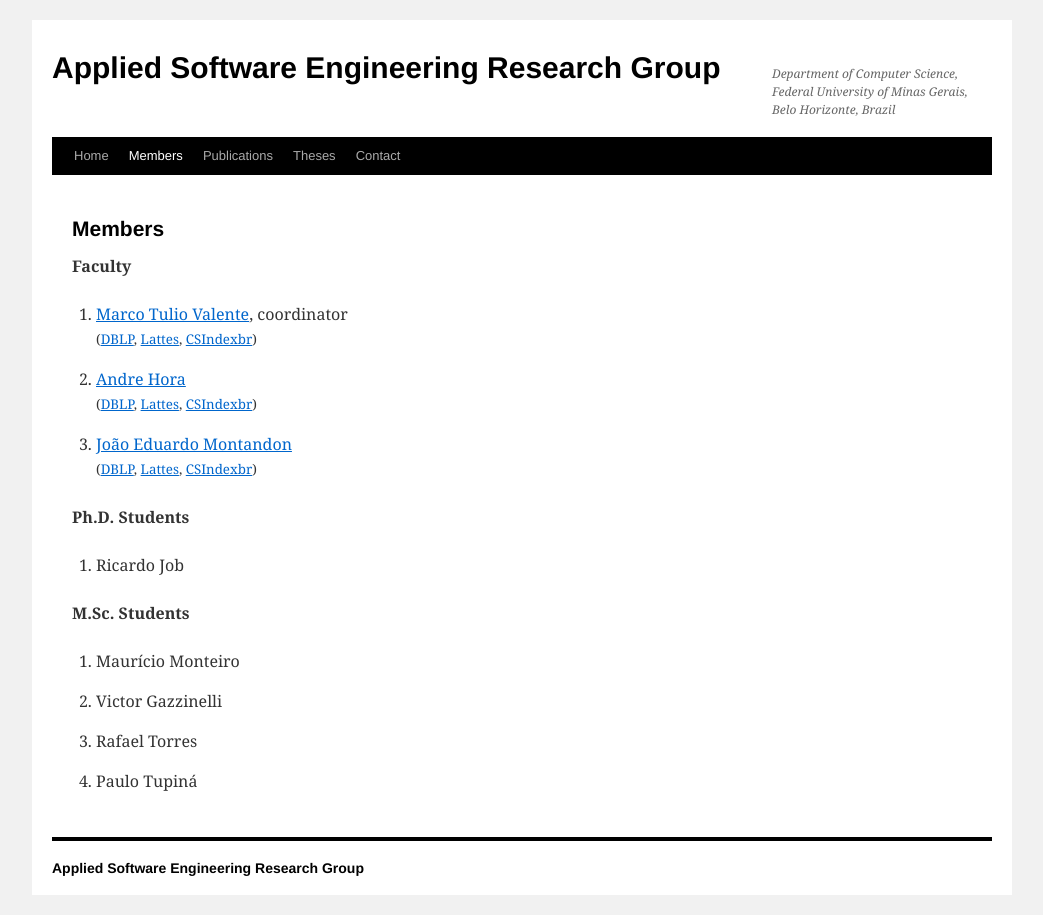
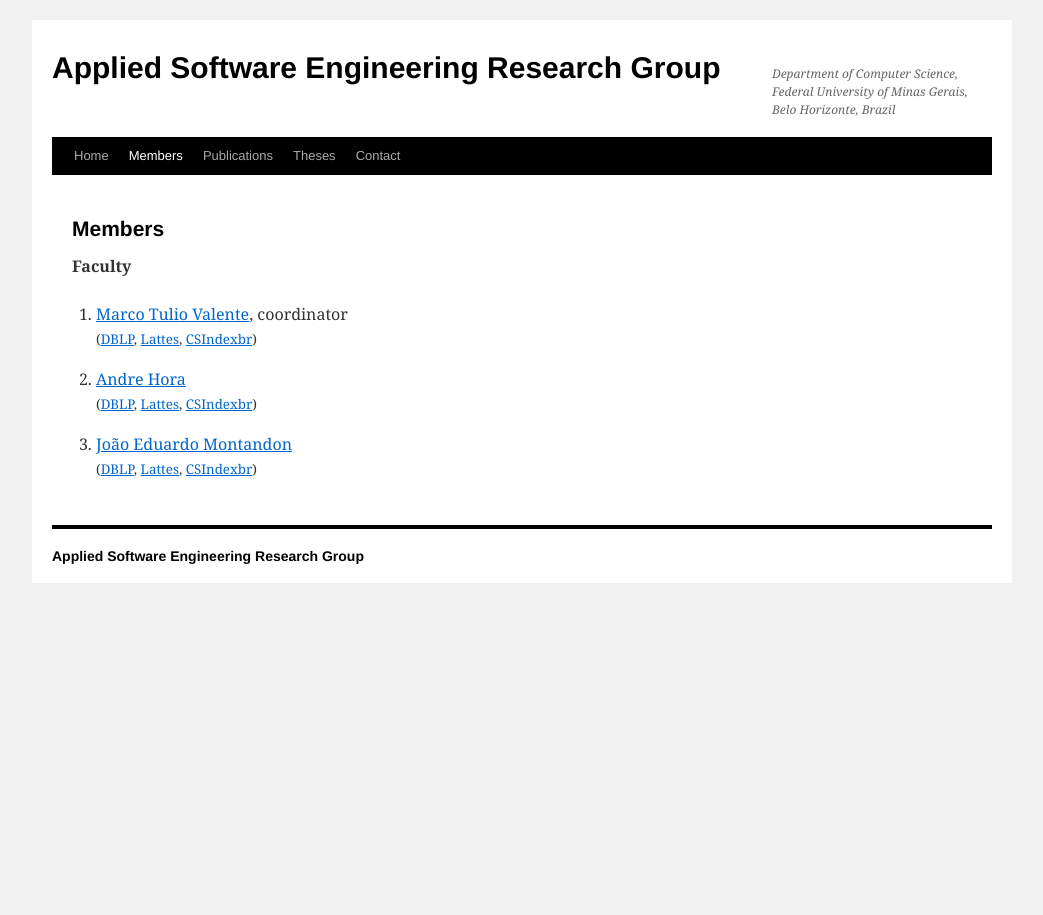
Before and after one commit to jemaf/aserg-page, a Jekyll site: the page built from members.md, in a window 1280 px wide. Shown: the whole page, without its empty margins (118-1161 px from the left). Built offline with Jekyll 4.4.1, drawn with Linux system fonts in a browser that asks for light colours.

Commit message:
Update members.md

```diff
--- a/members.md
+++ b/members.md
@@ -11,14 +11,3 @@
    <small>([DBLP](https://dblp.org/pid/54/7440.html), [Lattes](http://lattes.cnpq.br/4957418183504876), [CSIndexbr](https://csindexbr.org/authors.html?p=Andre-Hora))</small>
 3. [João Eduardo Montandon](https://jemaf.github.io/)
    <small>([DBLP](https://dblp.org/pid/128/2576.html), [Lattes](http://lattes.cnpq.br/4459015753704495), [CSIndexbr](https://csindexbr.org/authors.html?p=Joao-Eduardo-Montandon))</small>
-
-**Ph.D. Students**
-
-1. Ricardo Job
-
-**M.Sc. Students**
-
-1. Maurício Monteiro
-2. Victor Gazzinelli
-3. Rafael Torres
-4. Paulo Tupiná
```
